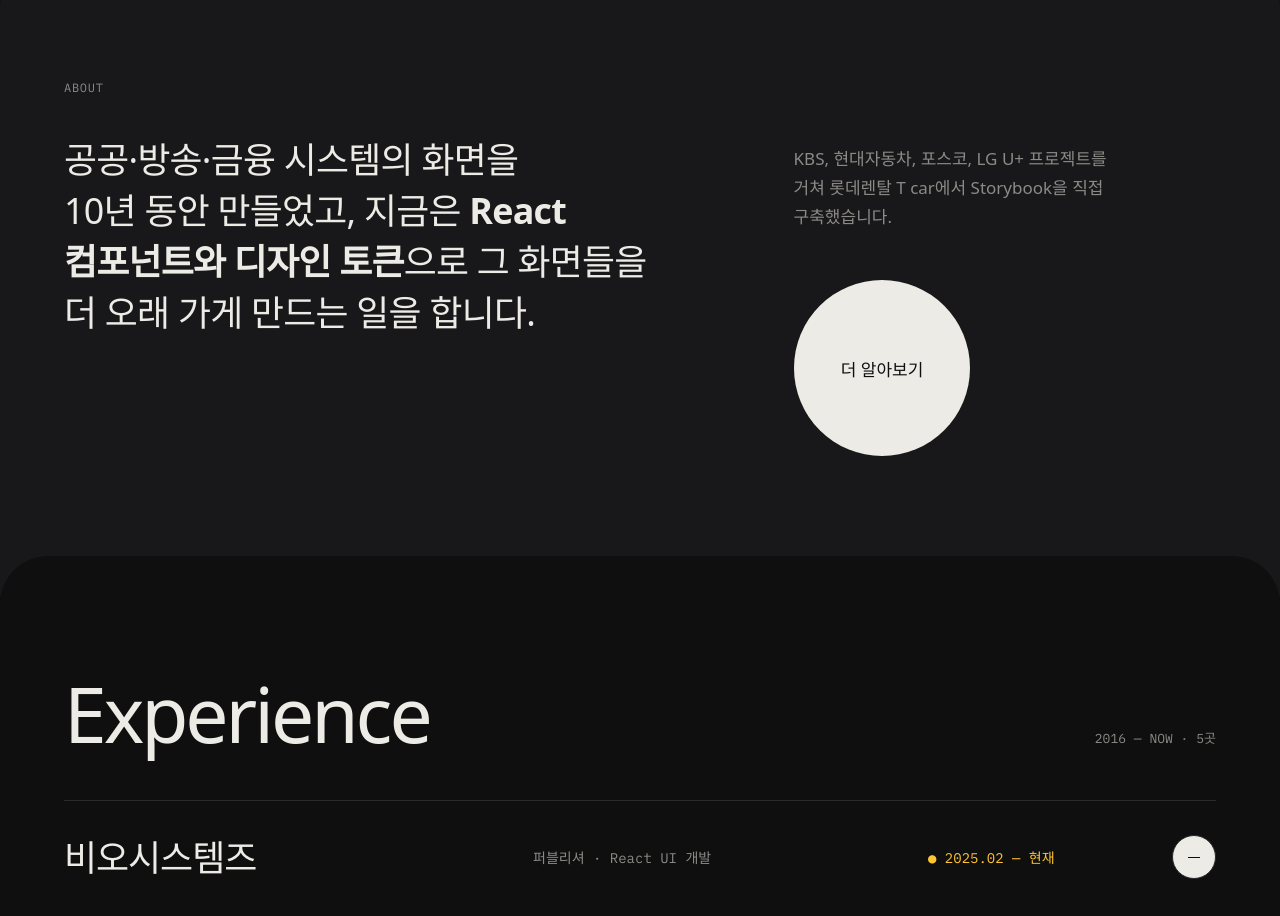
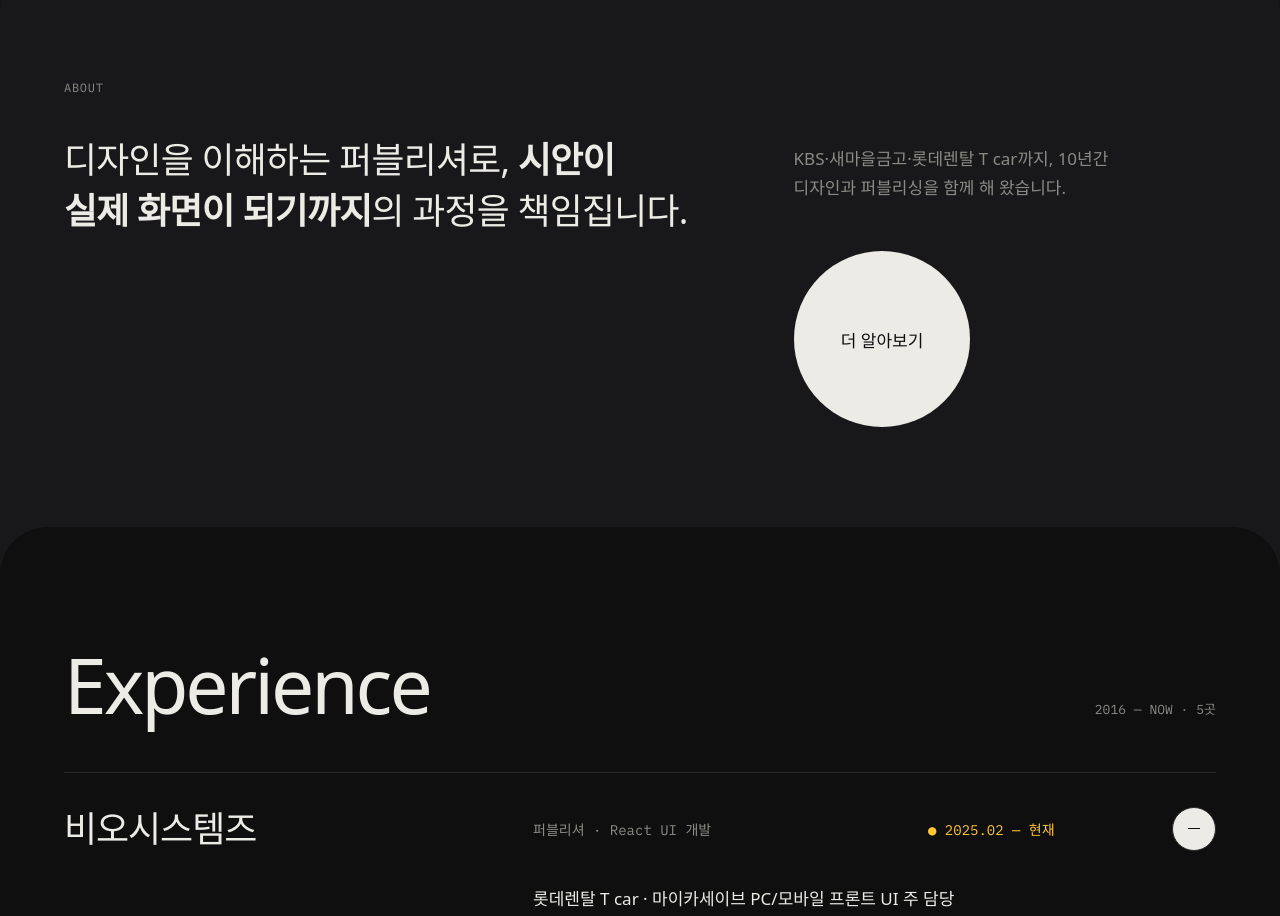
Before and after one commit to chnkyu/portfolio, a React (Vite) app: page / in a window 1280 px wide. Shown: the part 800-1716 px from the top of the page. Built offline with nearby package versions, Linux system fonts and the light colour scheme; a web font is replaced by a local one.

Commit message:
About 소개 문구 수정

```diff
--- a/src/data/profile.ts
+++ b/src/data/profile.ts
@@ -23,8 +23,8 @@ export const hero = {
 export const about = {
   /** **굵게** 표시한 부분은 강조됩니다 */
   statement:
-    '공공·방송·금융 시스템의 화면을 10년 동안 만들었고, 지금은 **React 컴포넌트와 디자인 토큰**으로 그 화면들을 더 오래 가게 만드는 일을 합니다.',
-  sub: 'KBS, 현대자동차, 포스코, LG U+ 프로젝트를 거쳐 롯데렌탈 T car에서 Storybook을 직접 구축했습니다.',
+    '디자인을 이해하는 퍼블리셔로, **시안이 실제 화면이 되기까지**의 과정을 책임집니다.',
+  sub: 'KBS·새마을금고·롯데렌탈 T car까지, 10년간 디자인과 퍼블리싱을 함께 해 왔습니다.',
   button: '더 알아보기',
 };
 
```
